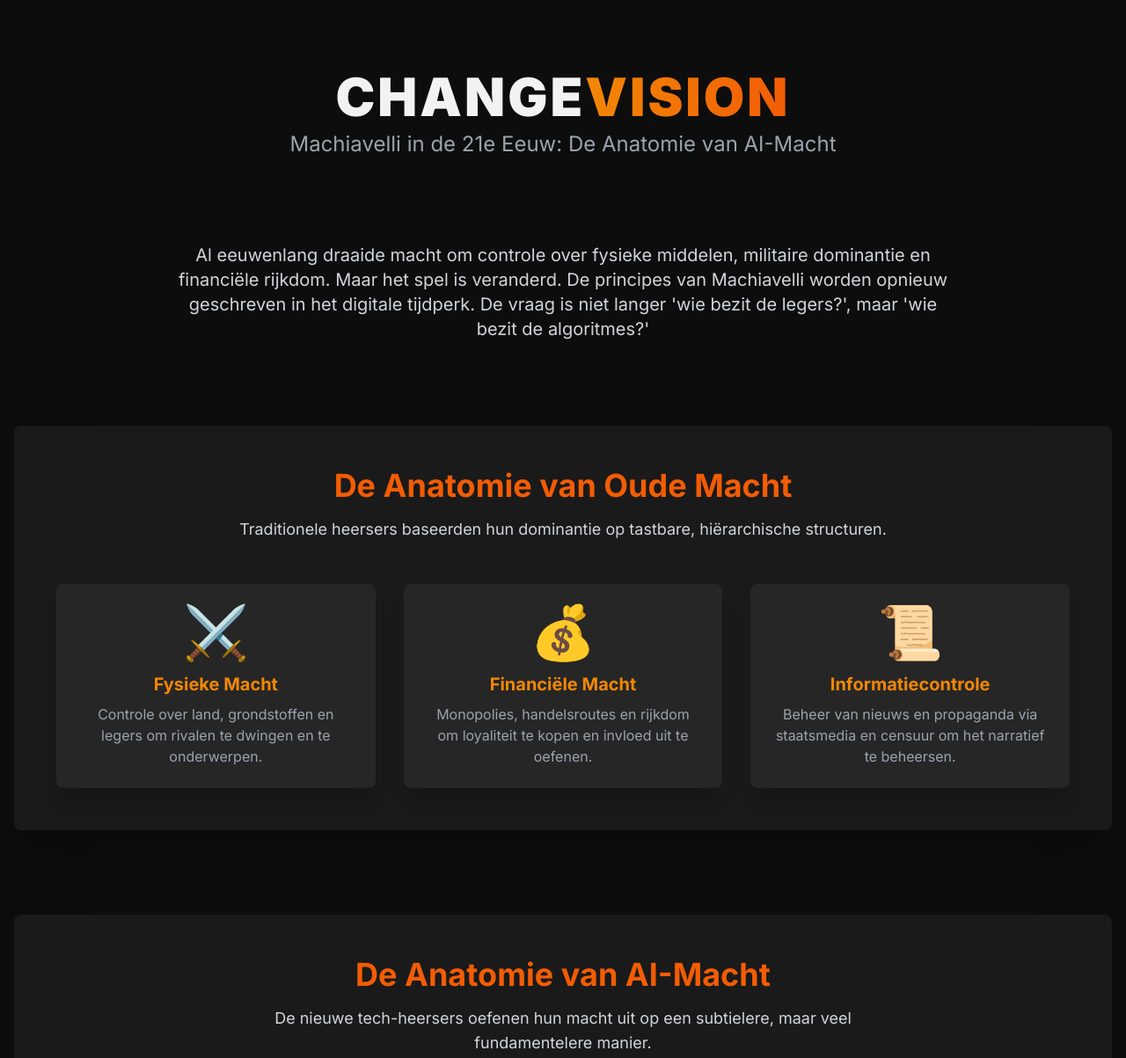
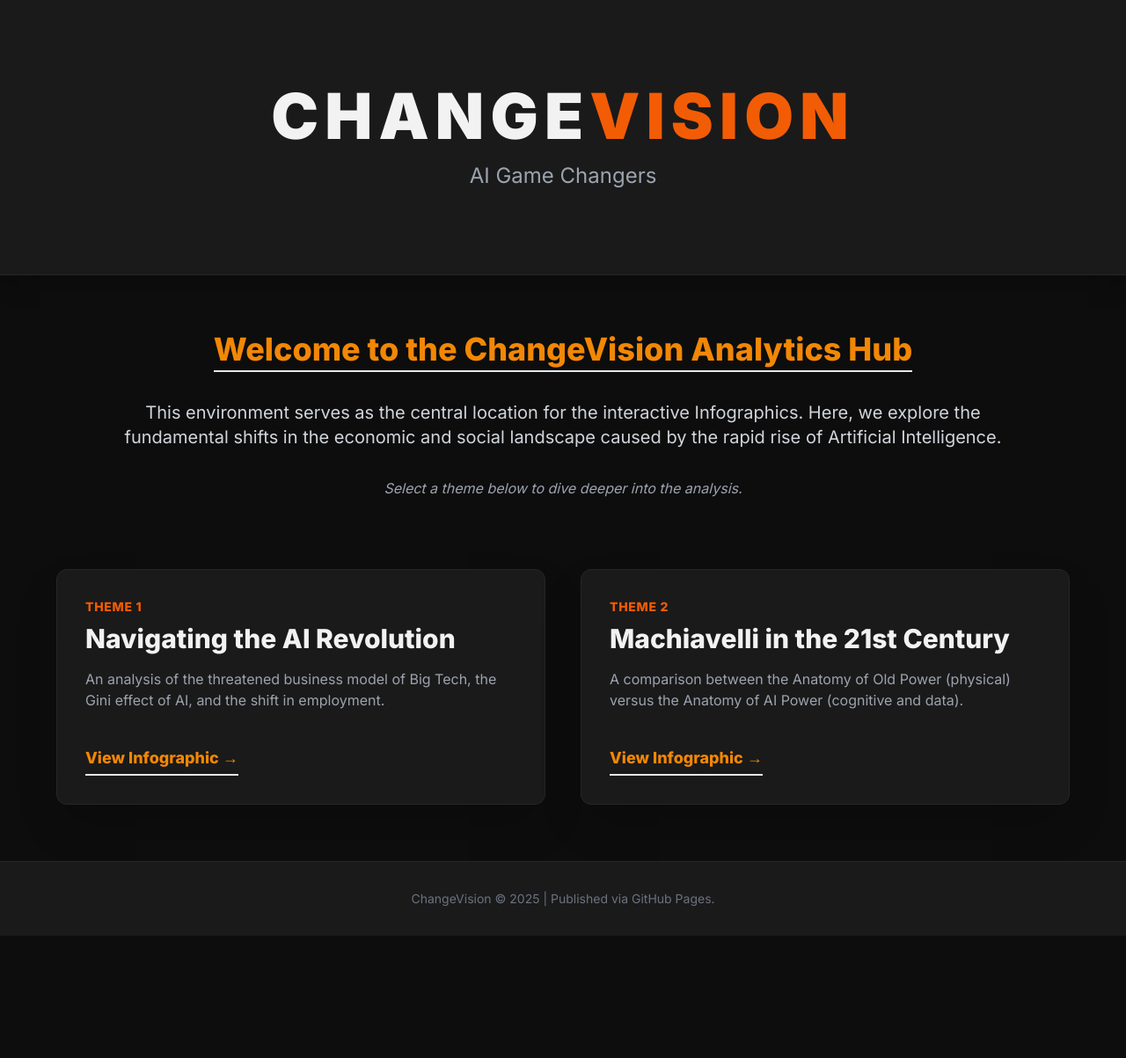
Before and after one commit to janruijgrok-a11y/ChangeVision-Infographics, a plain HTML site: page index.html in a window 1280 px wide. Shown: the top 1203 px of the page at 88% size. After the commit the page ends 1064 px from the top, so only its background shows below. Drawn offline with nearby package versions, Linux system fonts and the light colour scheme.

Commit message:
Update HTML structure and content for ChangeVision

```diff
--- a/index.html
+++ b/index.html
@@ -1,111 +1,120 @@
 <!DOCTYPE html>
-<html lang="nl">
+<html lang="en">
 <head>
     <meta charset="UTF-8">
     <meta name="viewport" content="width=device-width, initial-scale=1.0">
-    <title>ChangeVision: Machiavelli in de 21e Eeuw</title>
+    <title>ChangeVision Infographics Overview</title>
     <script src="https://cdn.tailwindcss.com"></script>
     <link rel="preconnect" href="https://fonts.googleapis.com">
     <link rel="preconnect" href="https://fonts.gstatic.com" crossorigin>
-    <link href="https://fonts.googleapis.com/css2?family=Inter:wght@400;700;900&display=swap" rel="stylesheet">
+    <link href="https://fonts.googleapis.com/css2?family=Inter:wght@400;600;800;900&display=swap" rel="stylesheet">
     <style>
         body {
             font-family: 'Inter', sans-serif;
+            /* The core brand colors */
         }
-        .gradient-text {
-            background: linear-gradient(to right, #F28705, #F25C05);
-            -webkit-background-clip: text;
-            -webkit-text-fill-color: transparent;
+        .bg-dark {
+            background-color: #0D0D0D; /* Dark background (near black) */
+        }
+        .bg-section {
+            background-color: #1A1A1A; /* Dark gray for cards and header contrast */
+        }
+        .text-primary {
+            color: #F2F2F2; /* Light gray text */
+        }
+        .text-accent-main {
+            color: #F25C05; /* Red-orange accent (primary) */
+        }
+        .text-accent-light {
+            color: #F28705; /* Dark orange accent (secondary) */
+        }
+        .card-border {
+            border: 1px solid #262626; /* Original subtle border color */
+            transition: border-color 0.3s ease;
+        }
+        .card-hover:hover .card-border {
+            border-color: #F25C05; /* Activate the orange border on hover */
         }
     </style>
 </head>
-<body class="bg-[#0D0D0D] text-[#F2F2F2] antialiased">
+<body class="bg-dark text-primary antialiased min-h-screen flex flex-col">
 
-    <div class="container mx-auto px-4 py-12 md:py-20">
-
-        <header class="text-center mb-16 md:mb-24">
-            <h1 class="text-4xl md:text-6xl font-black uppercase tracking-wider">Change<span class="gradient-text">Vision</span></h1>
-            <p class="text-xl md:text-2xl mt-2 text-gray-400">Machiavelli in de 21e Eeuw: De Anatomie van AI-Macht</p>
+    <header class="text-center py-16 md:py-24 bg-section shadow-xl border-b border-[#262626]">
+        <div class="max-w-4xl mx-auto px-4">
+            <h1 class="text-5xl md:text-7xl font-black uppercase tracking-widest leading-none">
+                Change<span class="text-accent-main">Vision</span>
+            </h1>
+            <p class="text-2xl mt-4 font-light text-gray-400">AI Game Changers</p>
+        </div>
     </header>
 
-        <main class="space-y-16 md:space-y-24">
+    <main class="container mx-auto px-4 py-16 flex-grow">
 
-            <section id="introduction" class="max-w-4xl mx-auto text-center">
-                <p class="text-lg md:text-xl text-gray-300">
-                    Al eeuwenlang draaide macht om controle over fysieke middelen, militaire dominantie en financiële rijkdom. Maar het spel is veranderd. De principes van Machiavelli worden opnieuw geschreven in het digitale tijdperk. De vraag is niet langer 'wie bezit de legers?', maar 'wie bezit de algoritmes?'
+        <!-- Introduction Section -->
+        <section class="max-w-5xl mx-auto mb-20 text-center">
+            <h2 class="text-4xl font-extrabold mb-4 text-accent-light border-b-2 border-accent-main inline-block pb-1">
+                Welcome to the ChangeVision Analytics Hub
+            </h2>
+            <p class="text-xl text-gray-300 mb-8 mt-4">
+                This environment serves as the central location for the interactive Infographics.
+                Here, we explore the fundamental shifts in the economic and social landscape
+                caused by the rapid rise of Artificial Intelligence.
+            </p>
+            <p class="text-gray-400 font-medium italic">
+                Select a theme below to dive deeper into the analysis.
             </p>
         </section>
 
-            <section id="old-power" class="bg-[#1A1A1A] p-6 md:p-12 rounded-lg shadow-2xl">
-                <div class="max-w-3xl mx-auto text-center mb-12">
-                    <h2 class="text-3xl md:text-4xl font-bold mb-4 text-[#F25C05]">De Anatomie van Oude Macht</h2>
-                    <p class="text-gray-300 text-lg">
-                        Traditionele heersers baseerden hun dominantie op tastbare, hiërarchische structuren.
+        <!-- Navigation Cards for Infographics -->
+        <section class="grid grid-cols-1 md:grid-cols-2 gap-10 max-w-6xl mx-auto">
+
+            <!-- Card 1: AI Revolution -->
+            <a href="infographic-ai-revolutie.html" class="block card-hover">
+                <div class="bg-section p-8 rounded-xl shadow-2xl card-border overflow-hidden h-full flex flex-col justify-between">
+                    <div>
+                        <span class="text-accent-main font-extrabold text-sm uppercase tracking-wider mb-2 block">Theme 1</span>
+                        <h3 class="text-3xl font-bold mb-4">
+                            Navigating the AI Revolution
+                        </h3>
+                        <p class="text-gray-400 mb-6">
+                            An analysis of the threatened business model of Big Tech, the Gini effect of AI, and the shift in employment.
                         </p>
                     </div>
-                <div class="grid grid-cols-1 md:grid-cols-3 gap-8">
-                    <div class="bg-[#262626] p-6 rounded-lg shadow-xl flex flex-col items-center text-center">
-                        <p class="text-6xl mb-4">⚔️</p>
-                        <h3 class="font-bold text-xl text-[#F28705] mb-2">Fysieke Macht</h3>
-                        <p class="text-gray-400">Controle over land, grondstoffen en legers om rivalen te dwingen en te onderwerpen.</p>
-                    </div>
-                    <div class="bg-[#262626] p-6 rounded-lg shadow-xl flex flex-col items-center text-center">
-                        <p class="text-6xl mb-4">💰</p>
-                        <h3 class="font-bold text-xl text-[#F28705] mb-2">Financiële Macht</h3>
-                        <p class="text-gray-400">Monopolies, handelsroutes en rijkdom om loyaliteit te kopen en invloed uit te oefenen.</p>
-                    </div>
-                    <div class="bg-[#262626] p-6 rounded-lg shadow-xl flex flex-col items-center text-center">
-                        <p class="text-6xl mb-4">📜</p>
-                        <h3 class="font-bold text-xl text-[#F28705] mb-2">Informatiecontrole</h3>
-                        <p class="text-gray-400">Beheer van nieuws en propaganda via staatsmedia en censuur om het narratief te beheersen.</p>
+                    <div class="mt-4">
+                        <span class="inline-block text-accent-light font-bold text-lg border-b-2 border-accent-light pb-1">
+                            View Infographic &rarr;
+                        </span>
                     </div>
                 </div>
-            </section>
+            </a>
 
-            <section id="new-power" class="bg-[#1A1A1A] p-6 md:p-12 rounded-lg shadow-2xl">
-                <div class="max-w-3xl mx-auto text-center mb-12">
-                    <h2 class="text-3xl md:text-4xl font-bold mb-4 text-[#F25C05]">De Anatomie van AI-Macht</h2>
-                    <p class="text-gray-300 text-lg">
-                        De nieuwe tech-heersers oefenen hun macht uit op een subtielere, maar veel fundamentelere manier.
+            <!-- Card 2: Machiavelli in the 21st Century -->
+            <a href="infographic-machiavelli.html" class="block card-hover">
+                <div class="bg-section p-8 rounded-xl shadow-2xl card-border overflow-hidden h-full flex flex-col justify-between">
+                    <div>
+                        <span class="text-accent-main font-extrabold text-sm uppercase tracking-wider mb-2 block">Theme 2</span>
+                        <h3 class="text-3xl font-bold mb-4">
+                            Machiavelli in the 21st Century
+                        </h3>
+                        <p class="text-gray-400 mb-6">
+                            A comparison between the Anatomy of Old Power (physical) versus the Anatomy of AI Power (cognitive and data).
                         </p>
                     </div>
-                <div class="grid grid-cols-1 md:grid-cols-3 gap-8">
-                    <div class="bg-[#262626] p-6 rounded-lg shadow-xl flex flex-col items-center text-center">
-                        <p class="text-6xl mb-4">🧠</p>
-                        <h3 class="font-bold text-xl text-[#F28705] mb-2">Cognitieve Controle</h3>
-                        <p class="text-gray-400">Beïnvloeding van gedachten en gedrag door gepersonaliseerde algoritmes en content. Van keuzes tot overtuigingen.</p>
-                    </div>
-                    <div class="bg-[#262626] p-6 rounded-lg shadow-xl flex flex-col items-center text-center">
-                        <p class="text-6xl mb-4">💾</p>
-                        <h3 class="font-bold text-xl text-[#F28705] mb-2">Data Dominantie</h3>
-                        <p class="text-gray-400">Controle over gigantische datasets is de nieuwe 'olie'. Dit vormt de brandstof voor de AI-modellen.</p>
-                    </div>
-                    <div class="bg-[#262626] p-6 rounded-lg shadow-xl flex flex-col items-center text-center">
-                        <p class="text-6xl mb-4">⚙️</p>
-                        <h3 class="font-bold text-xl text-[#F28705] mb-2">Besluitvormingsmacht</h3>
-                        <p class="text-gray-400">De macht om te bepalen wat gebruikers te zien krijgen. Van zoekresultaten tot aanbevolen producten en nieuwsberichten.</p>
+                    <div class="mt-4">
+                        <span class="inline-block text-accent-light font-bold text-lg border-b-2 border-accent-light pb-1">
+                            View Infographic &rarr;
+                        </span>
                     </div>
                 </div>
-            </section>
+            </a>
 
-            <section id="conclusion" class="max-w-4xl mx-auto text-center mt-16 md:mt-24 pt-8 border-t border-gray-800">
-                <h3 class="text-2xl font-bold mb-4">De Grote Verschuiving</h3>
-                <p class="text-gray-400 text-lg">
-                    De oude en nieuwe vormen van macht zijn niet gescheiden, maar verweven. De tech-giganten gebruiken de 'nieuwe macht' om hun financiële en informatieve dominantie te versterken. Ze worden de heersers van de 21e eeuw, niet door dwang, maar door inzicht en voorspelling.
-                </p>
         </section>
 
     </main>
 
-        <footer class="text-center mt-16 md:mt-24 pt-8 border-t border-gray-800">
-            <h3 class="text-2xl font-bold">De discussie gaat verder...</h3>
-            <p class="text-gray-400 mt-2 max-w-2xl mx-auto">Dit is slechts het begin. Sluit je aan bij de ChangeVision groep op LinkedIn om samen de toekomst te verkennen, te ervaren en vorm te geven.</p>
-            <a href="https://www.linkedin.com/feed/update/urn:li:activity:6950777640140091392" class="mt-6 inline-block bg-[#F25C05] text-[#0D0D0D] font-bold py-3 px-8 rounded-lg uppercase tracking-wider hover:bg-[#F28705] transition-colors" target="_blank">
-                Neem Deel aan de Discussie
-            </a>
+    <footer class="text-center py-8 border-t border-[#262626] bg-section">
+        <p class="text-gray-500 text-sm">ChangeVision &copy; 2025 | Published via GitHub Pages.</p>
     </footer>
-
-    </div>
 
 </body>
 </html>
```
Lines whose indentation alone changed are shown as unchanged.
